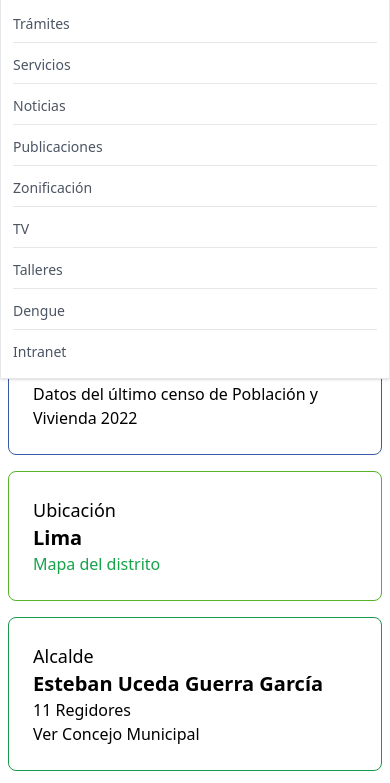
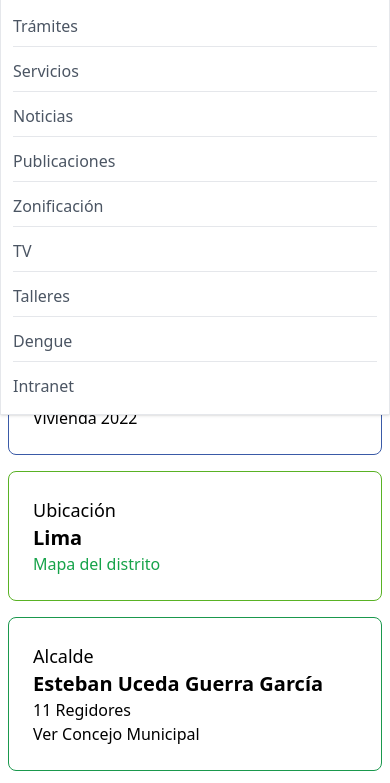
Before and after one commit to Omarsx1/Muni-Molina, an Astro site: page / in a window 390 px wide. Both pictures are taken after a click on the label 359 px from the left and 36 px from the top of the page. Shown: the part 61-844 px from the top of the page. Built offline with nearby package versions, Linux system fonts and the light colour scheme; Astro itself is replaced by a stand-in of ours.

Commit message:
Actualiza estilos de componentes

```diff
--- a/public/assets/js/slider.js
+++ b/public/assets/js/slider.js
@@ -63,22 +63,16 @@ document.addEventListener("DOMContentLoaded", () => {
   }
 
   nextButton.addEventListener("click", () => {
-    stopAutoPlay();
     nextSlide();
-    startAutoPlay();
   });
 
   prevButton.addEventListener("click", () => {
-    stopAutoPlay();
     prevSlide();
-    startAutoPlay();
   });
 
   indicators.forEach((indicator, index) => {
     indicator.addEventListener("click", () => {
-      stopAutoPlay();
       showSlide(index);
-      startAutoPlay();
     });
   });
 
--- a/src/components/Contfooter.astro
+++ b/src/components/Contfooter.astro
@@ -60,6 +60,7 @@
           src="https://www.google.com/maps/embed?pb=!1m14!1m8!1m3!1d15605.9641772137!2d-76.917098!3d-12.078499!3m2!1i1024!2i768!4f13.1!3m3!1m2!1s0x9105c12ac6aa1435%3A0xa951d76356f7a79b!2sMunicipalidad%20Distrital%20de%20La%20Molina!5e0!3m2!1ses-419!2sus!4v1721630851759!5m2!1ses-419!2sus"
           class="sm:w-[700px] w-[350px]  sm:h-[260px] rounded-lg"
           style="border:0"
+          title="Ubicación de la Municipalidad de La Molina"
           allowfullscreen=""
           loading="lazy"
           referrerpolicy="no-referrer-when-downgrade"
--- a/src/components/Distrito.astro
+++ b/src/components/Distrito.astro
@@ -1,4 +1,4 @@
-<div
+<section
   class="flex flex-wrap justify-center items-center mx-auto max-w-screen-xl p-2"
 >
   <div class="sm:mt-4 mt-0 gñe justify-evenly">
@@ -29,4 +29,4 @@
       </div>
     </div>
   </div>
-</div>
+</section>
--- a/src/components/Navbar.astro
+++ b/src/components/Navbar.astro
@@ -113,16 +113,16 @@ import Searchbar from "./Searchbar.astro";
       </svg>
     </label>
     <nav class="peer-checked:block py-1 hidden">
-      <ul class="flex flex-col divide-y text-sm gap-y-2">
-        <li class="pt-3"><a class="text-gray-600" href="#">Trámites</a></li>
-        <li class="pt-3"><a class="text-gray-600" href="#">Servicios</a></li>
-        <li class="pt-3"><a class="text-gray-600" href="#">Noticias</a></li>
-        <li class="pt-3"><a class="text-gray-600" href="#">Publicaciones</a></li>
-        <li class="pt-3"><a class="text-gray-600" href="#">Zonificación</a></li>
-        <li class="pt-3"><a class="text-gray-600" href="#">TV</a></li>
-        <li class="pt-3"><a class="text-gray-600" href="#">Talleres</a></li>
-        <li class="pt-3"><a class="text-gray-600" href="#">Dengue</a></li>
-        <li class="pt-3"><a class="text-gray-600" href="#">Intranet</a></li>
+      <ul class="flex flex-col divide-y text-md gap-y-2">
+        <li class="pt-3"><a class="text-gray-600 hover:text-green-700" href="#">Trámites</a></li>
+        <li class="pt-3"><a class="text-gray-600 hover:text-green-700" href="#">Servicios</a></li>
+        <li class="pt-3"><a class="text-gray-600 hover:text-green-700" href="#">Noticias</a></li>
+        <li class="pt-3"><a class="text-gray-600 hover:text-green-700" href="#">Publicaciones</a></li>
+        <li class="pt-3"><a class="text-gray-600 hover:text-green-700" href="#">Zonificación</a></li>
+        <li class="pt-3"><a class="text-gray-600 hover:text-green-700" href="#">TV</a></li>
+        <li class="pt-3"><a class="text-gray-600 hover:text-green-700" href="#">Talleres</a></li>
+        <li class="pt-3"><a class="text-gray-600 hover:text-green-700" href="#">Dengue</a></li>
+        <li class="pt-3"><a class="text-gray-600 hover:text-green-700" href="#">Intranet</a></li>
       </ul>
     </nav>
   </div>
--- a/src/components/Slide.astro
+++ b/src/components/Slide.astro
@@ -1,4 +1,4 @@
-<section class="sm:mt-32 mt-16 sm:mb-0 mb-[-10px]">
+<div class="sm:mt-32 mt-16 sm:mb-0 mb-[-10px]">
   <div
     class="flex flex-wrap justify-center items-center mx-auto max-w-screen-xl mt-2 p-2"
   >
@@ -13,7 +13,7 @@
           data-carousel-item=""
         >
           <img
-            src="/assets/Proceso-web.webp"
+            src="/assets/sld_ben_fiscalizacion_Jul-01_web.webp"
             class="absolute block w-full -translate-x-1/2 -translate-y-1/2 top-1/2 left-1/2"
             alt="..."
           />
@@ -23,7 +23,7 @@
           data-carousel-item=""
         >
           <img
-            src="/assets/sld_ben_fiscalizacion_Jul-01_web.webp"
+            src="/assets/Proceso-web.webp"
             class="absolute block w-full -translate-x-1/2 -translate-y-1/2 top-1/2 left-1/2"
             alt="..."
           />
@@ -147,4 +147,4 @@
       </button>
     </div>
   </div>
-</section>
+</div>
```
